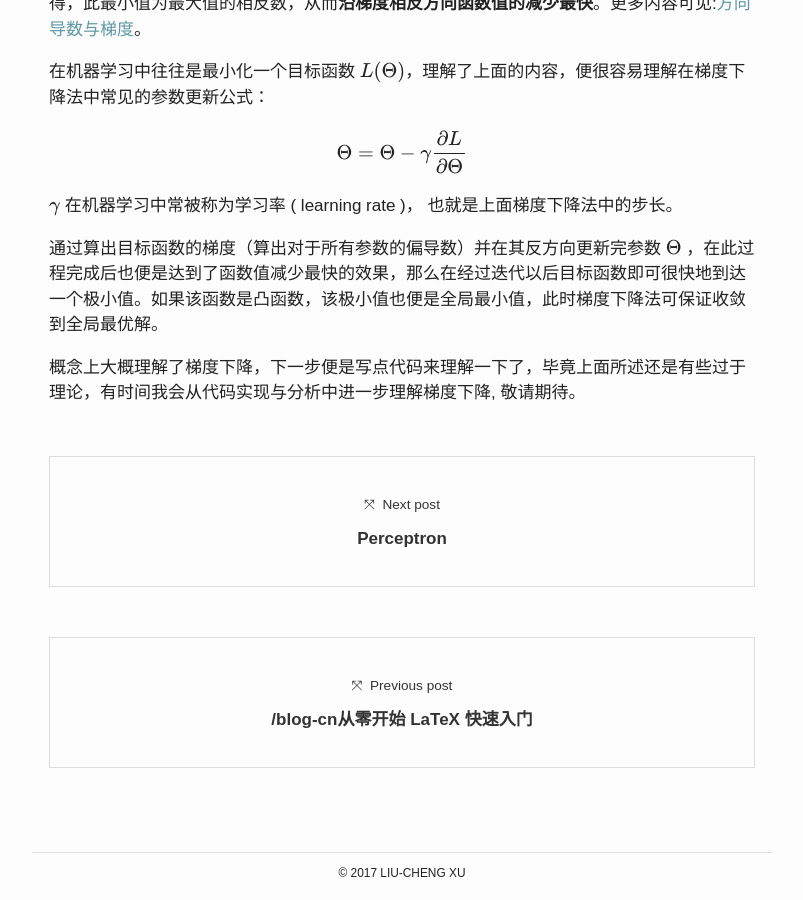
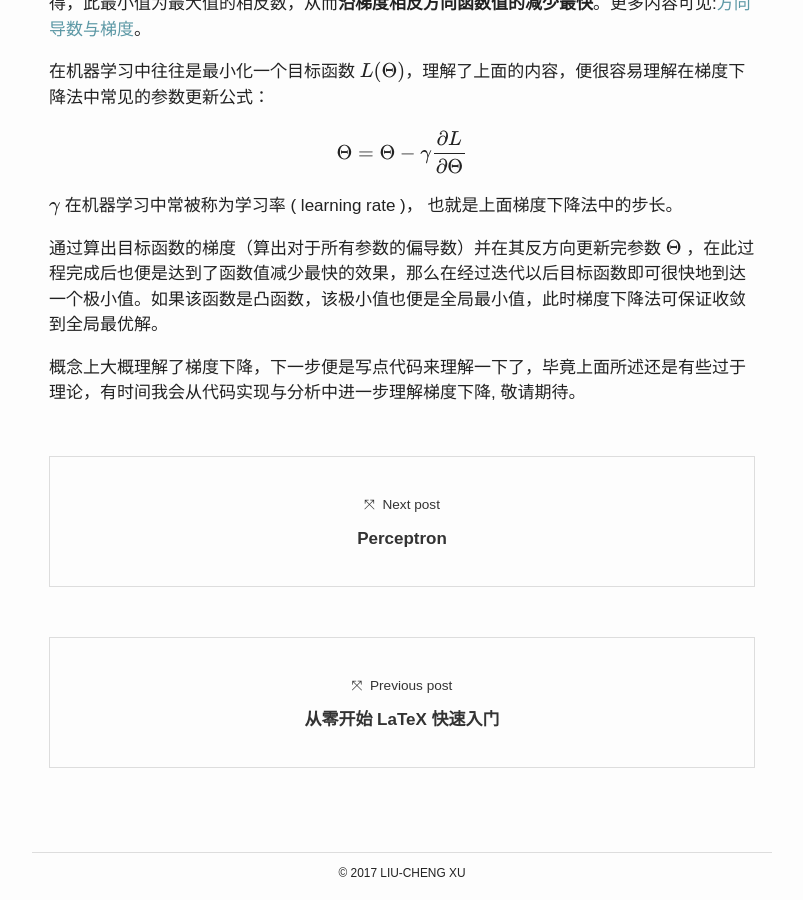
Before and after one commit to liuchengxu/blog-cn, a Jekyll site: the page built from _posts/2016-04-15-dive-into-gradient-decent.md, in a window 1280 px wide and 900 px high, scrolled down 4813 px. Shown: the whole window, without its empty margins (238-1041 px from the left). Built offline with Jekyll 4.4.1, drawn with Linux system fonts in a browser that asks for light colours; formulas are drawn with MathJax 3.

Commit message:
Fix prev path issue

```diff
--- a/_layouts/post.html
+++ b/_layouts/post.html
@@ -19,7 +19,7 @@
     {{ content }}
 
     {% if page.next.url %}
-      <a class="link-to-post" href="{{ page.next.url }}">
+      <a class="link-to-post" href="{{ page.next.url | prepend: site.baseurl }}">
         <span class="link-to-post__next">&#10535; &nbsp;Next post</span>
         <span class="link-to-post__title">{{ page.next.title }}</span>
       </a>
@@ -28,7 +28,7 @@
     {% if page.previous.url %}
       <a class="link-to-post" href="{{ page.previous.url | prepend: site.baseurl }}">
         <span class="link-to-post__prev">&#10535; &nbsp;Previous post</span>
-        <span class="link-to-post__title">{{ page.previous.title | prepend: site.baseurl }}</span>
+        <span class="link-to-post__title">{{ page.previous.title }}</span>
       </a>
     {% endif %}
 
```
